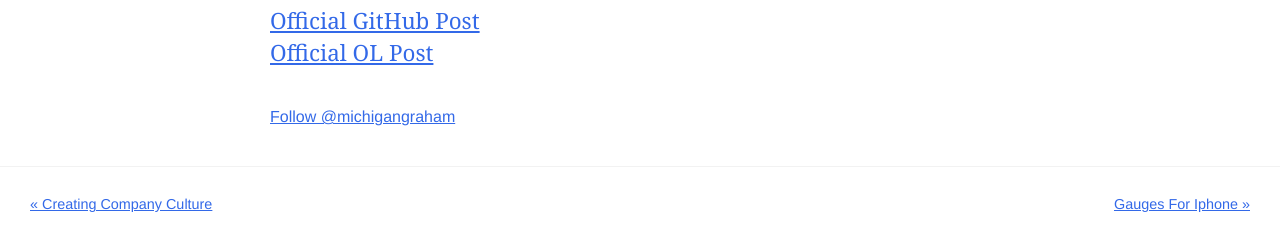
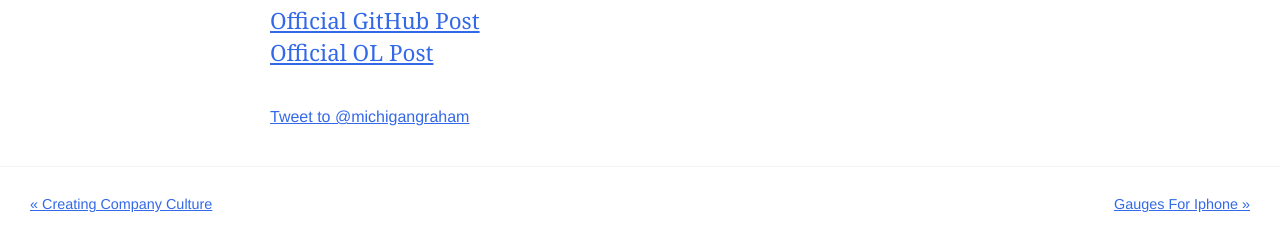
Before and after one commit to mattgraham/mattgraham.github.io, a Jekyll site: the page built from _posts/2011-12-05-git-remote-rename-orderedlist-github.md, in a window 1280 px wide and 1297 px high. Shown: the part 1051-1294 px from the top of the window. Built offline with Jekyll 4.4.1, drawn with Linux system fonts in a browser that asks for light colours; Markdown is read by kramdown in place of the engine named in the settings; comment, search, counter and statistics services are not loaded.

Commit message:
fixing twitter button

```diff
--- a/_includes/tweet.md
+++ b/_includes/tweet.md
@@ -1,6 +1,7 @@
 <article>
 
-<a href="https://twitter.com/michigangraham" class="twitter-follow-button" data-show-count="true" data-size="large" data-lang="en">Follow @michigangraham</a>
+<a href="https://twitter.com/intent/tweet?screen_name=michigangraham" class="twitter-mention-button" data-size="large" data-show-count="true" data-lang="en">Tweet to @michigangraham</a>
+<br/>
 
 <script>!function(d,s,id){var js,fjs=d.getElementsByTagName(s)[0];if(!d.getElementById(id)){js=d.createElement(s);js.id=id;js.src="//platform.twitter.com/widgets.js";fjs.parentNode.insertBefore(js,fjs);}}(document,"script","twitter-wjs");</script>
 
--- a/_layouts/untitled
+++ /dev/null
@@ -1 +0,0 @@
-Have thoughts? Send them to me via twitter at [@michigangraham](http://twitter.com/michigangraham)
```
Also changed, not shown: 12 other files.
